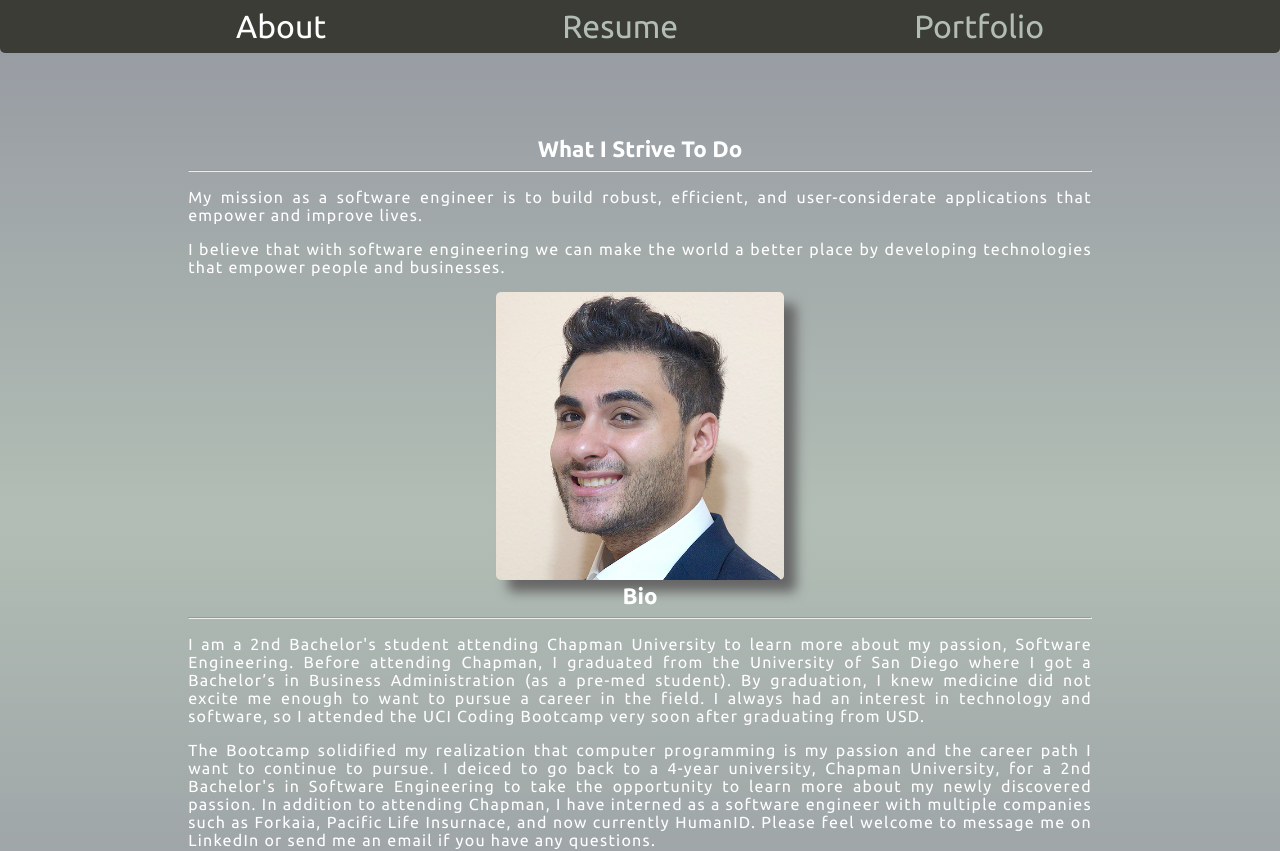
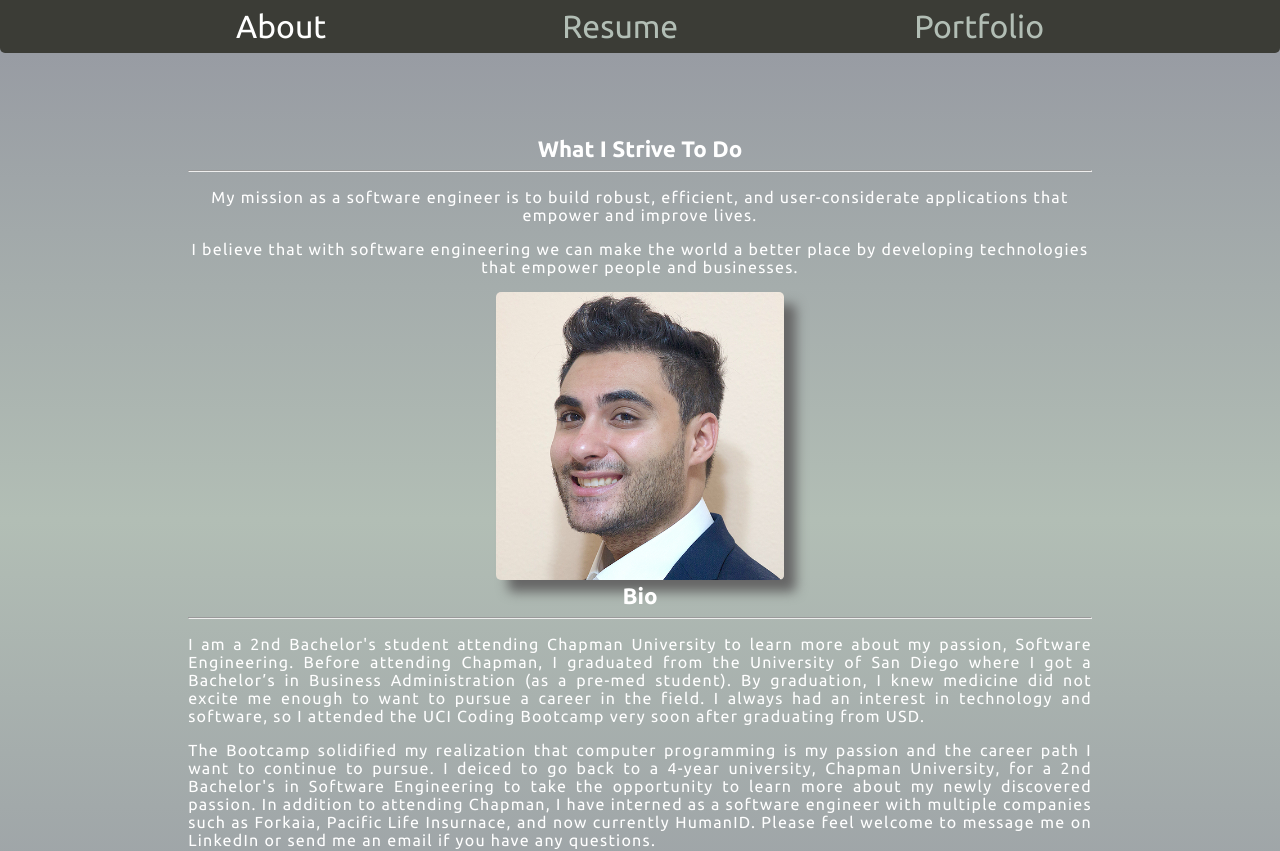
Before and after one commit to tarekel96/Portfolio_App, a React (Create React App) app in the folder portfolio/: page / in a window 1280 px wide. Shown: the top 851 px of the page. Built offline with nearby package versions, Linux system fonts and the light colour scheme.

Commit message:
fixed the bio page

```diff
--- a/portfolio/src/pages/About.js
+++ b/portfolio/src/pages/About.js
@@ -42,8 +42,8 @@ const MissionStatements = ({ mission1, mission2 }) => {
 			<div>
 				<header>What I Strive To Do</header>
 				<hr />
-				<p>{mission1}</p>
-				<p>{mission2}</p>
+				<p className={styles['centerText']}>{mission1}</p>
+				<p className={styles['centerText']}>{mission2}</p>
 			</div>
 		</section>
 	);
--- a/portfolio/src/pages/About.module.css
+++ b/portfolio/src/pages/About.module.css
@@ -21,7 +21,9 @@
 	box-shadow: 12px 12px 12px #666;
 	border-radius: 5px;
 }
-
+.centerText {
+	text-align: center !important;
+}
 .aboutContainer > section > div > p {
 	text-align: justify;
 	letter-spacing: 1.25px;
```
